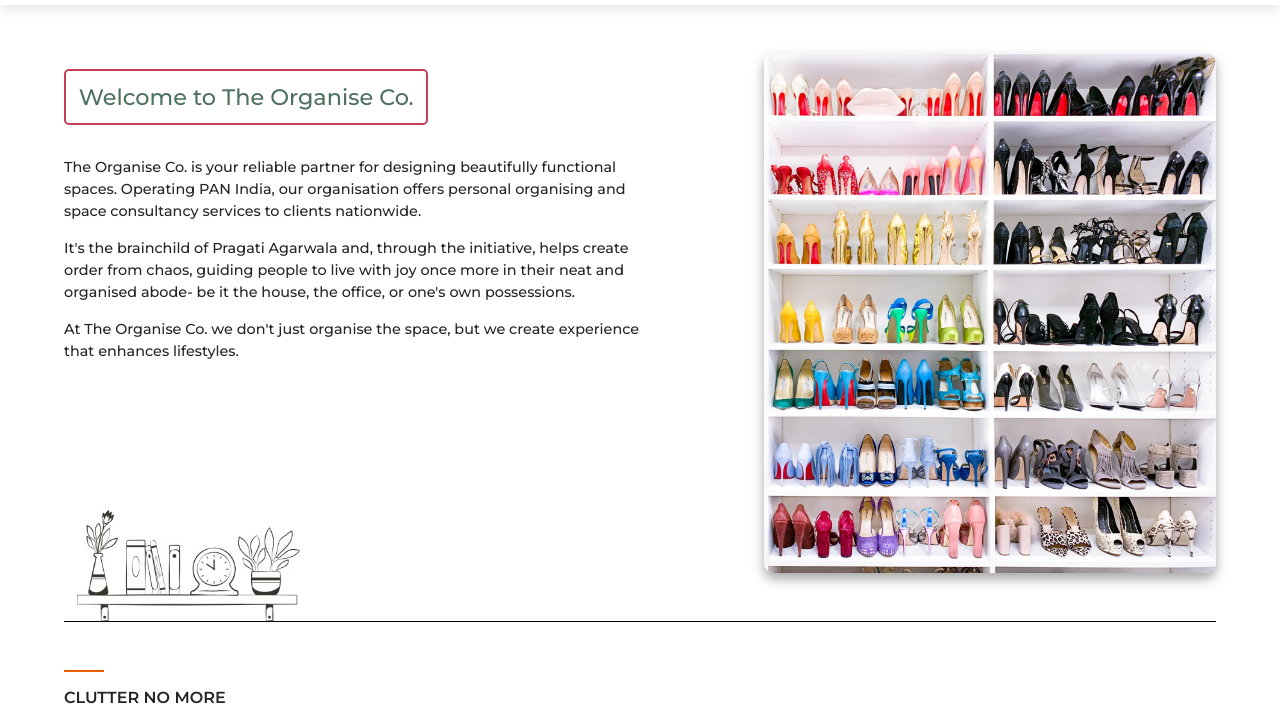
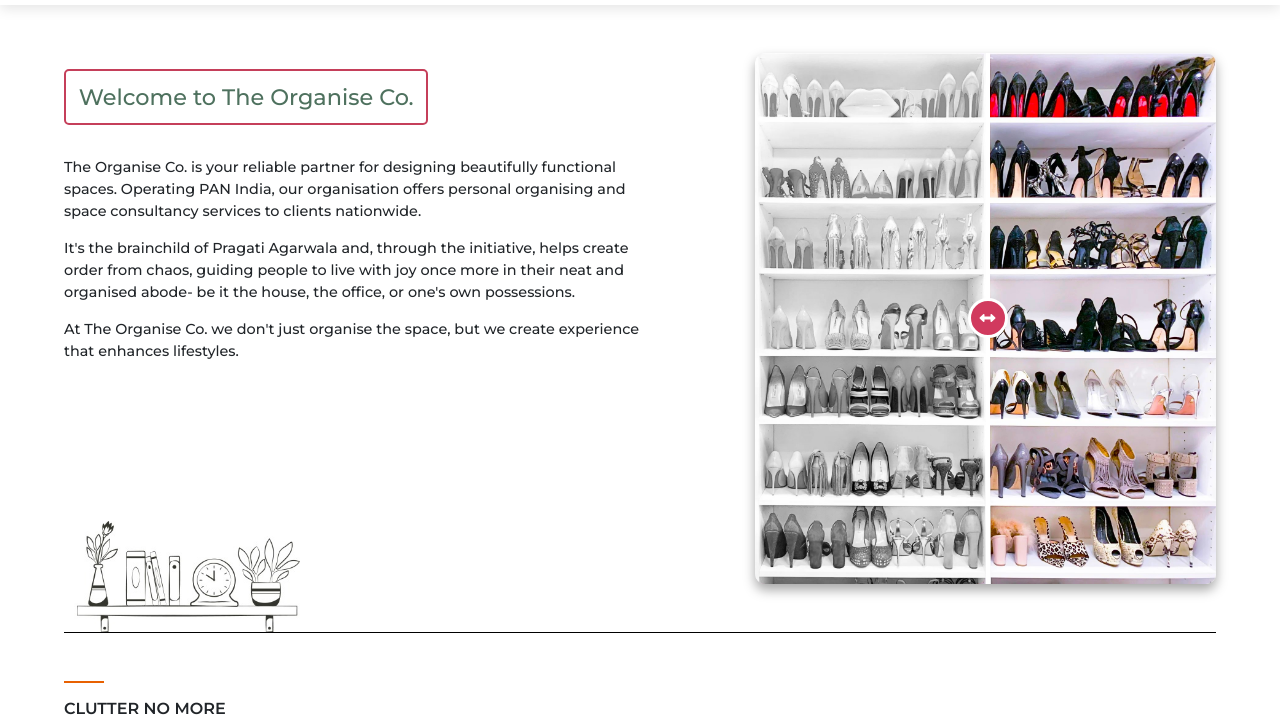
Before and after one commit to josephpal27/The-Organise-Co, a plain HTML site: page index.html in a window 1280 px wide. Shown: the part 76-800 px from the top of the page. Drawn offline with nearby package versions, Linux system fonts and the light colour scheme.

Commit message:
add before-after image slider functionality and adjust banner styles

```diff
--- a/assets/css/style.css
+++ b/assets/css/style.css
@@ -158,6 +158,9 @@ nav {
 .banner .banner-image {
   width: 49%;
 }
+#banner-1 .banner-image {
+  width: 40%;
+}
 .banner .banner-image .img-div {
   width: 100%;
   display: flex;
@@ -239,6 +242,9 @@ nav {
   .banner .banner-image {
     width: 100%;
     margin-top: 0.5rem;
+  }
+  #banner-1 .banner-image {
+    width: 100%;
   }
   #web-screen-banner{
     display: none;
@@ -1181,3 +1187,74 @@ footer{
   }
 }
 /* Back to Top Section End*/
+
+
+/* Before After Image Slider Starts Here */
+#before-after-slider {
+  width:100%;
+  position:relative;
+  border-radius: 10px;
+}
+
+#before-after-slider img {
+  width: 100%;
+  display:block;
+  user-select: none;
+}
+
+#after-image {
+  display:block
+}
+
+#before-image {
+  position:absolute;
+  height:100%;
+  width:50%;
+  top:0;
+  left:0;
+  overflow:hidden;
+  z-index:2;
+  border-radius: 10px;
+}
+
+#resizer {
+  position:absolute;
+  display:flex;
+  align-items:center;
+  z-index:5;
+  top:0;
+  left:50%;
+  height:100%;
+  width:4px;
+  background:white;
+  -ms-touch-action: pan-y;
+  touch-action: pan-y;
+}
+
+#resizer:after {
+  background: #d13a5e;
+  font-family: "Font Awesome 5 Free";
+  content:'\f337';
+  font-weight:900;
+  display:flex;
+  justify-content:center;
+  align-items:center;
+  color:white;
+  position:absolute;
+  margin: 0 0 0 -18px;
+  width:40px;
+  height:40px;
+  border-radius:50%;
+  border:3px solid white;
+}
+
+@media screen and (max-width: 768px) {
+  #resizer:after {
+    margin: 0 0 0 -15.2px;
+    width:33px;
+    height:33px;
+    font-weight: 600;
+    font-size: 1rem;
+  }
+}
+/* Before After Image Slider Ends Here */
--- a/assets/js/script.js
+++ b/assets/js/script.js
@@ -1,16 +1,18 @@
-
 // Functionality For Navbar Menu Button
-document.addEventListener('click', function (event) {
-    const navbar = document.querySelector('.navbar-collapse');
-    const toggler = document.querySelector('.navbar-toggler');
+document.addEventListener("click", function (event) {
+  const navbar = document.querySelector(".navbar-collapse");
+  const toggler = document.querySelector(".navbar-toggler");
 
   // Check if the click is outside the navbar and it's open
-    if (navbar.classList.contains('show') && !navbar.contains(event.target) && !toggler.contains(event.target)) {
+  if (
+    navbar.classList.contains("show") &&
+    !navbar.contains(event.target) &&
+    !toggler.contains(event.target)
+  ) {
     // Manually hide the navbar menu
     new bootstrap.Collapse(navbar).hide();
   }
 });
-
 
 // -------------------------------------------------------------------------------------------------------------------------------------------
 // Functionlity For Navbar Slide Down While Scrolling
@@ -37,7 +39,6 @@ document.addEventListener('click', function (event) {
 
 // -------------------------------------------------------------------------------------------------------------------------------------------
 
-
 // Functionality For Back to Top Btn
 let backToTopDiv = document.querySelector(".back-to-top");
 let backToTopBtn = document.querySelector(".back-to-top .fa-arrow-up");
@@ -62,8 +63,8 @@ window.addEventListener("scroll", () => {
 // Functionality For Slider
 
 let currentIndex = 0;
-const slides = document.querySelector('.slides');
-const totalSlides = document.querySelectorAll('.slide').length;
+const slides = document.querySelector(".slides");
+const totalSlides = document.querySelectorAll(".slide").length;
 const intervalTime = 3000; // 3 seconds
 
 function updateSlidePosition() {
@@ -81,21 +82,68 @@ function prevSlide() {
   updateSlidePosition();
 }
 
-document.querySelector('.next').addEventListener('click', nextSlide);
-document.querySelector('.prev').addEventListener('click', prevSlide);
+document.querySelector(".next").addEventListener("click", nextSlide);
+document.querySelector(".prev").addEventListener("click", prevSlide);
 
 // Auto-slide functionality
 let slideInterval = setInterval(nextSlide, intervalTime);
 
 // Pause the auto-slide when hovering over the carousel
-document.querySelector('.carousel').addEventListener('mouseenter', () => {
+document.querySelector(".carousel").addEventListener("mouseenter", () => {
   clearInterval(slideInterval);
 });
 
 // Resume auto-slide when not hovering
-document.querySelector('.carousel').addEventListener('mouseleave', () => {
+document.querySelector(".carousel").addEventListener("mouseleave", () => {
   slideInterval = setInterval(nextSlide, intervalTime);
 });
 
+// ---------------------------------------------------------------------------------------------------------------------------------------
 
-// ---------------------------------------------------------------------------------------------------------------------------------------
+// Functionality For Banner Before After Slider
+
+const sliders = document.querySelectorAll("#before-after-slider");
+
+sliders.forEach((slider) => {
+  const before = slider.querySelector("#before-image");
+  const beforeImage = before.querySelector("img");
+  const resizer = slider.querySelector("#resizer");
+
+  // Adjust overlay image width on page load
+  document.addEventListener("DOMContentLoaded", function () {
+    let width = slider.offsetWidth;
+    beforeImage.style.width = width + "px";
+  });
+
+  // Adjust overlay image width on resize
+  window.addEventListener("resize", function () {
+    let width = slider.offsetWidth;
+    beforeImage.style.width = width + "px";
+  });
+
+  // Handle mouse movement for dragging
+  slider.addEventListener("mousemove", function (e) {
+    let x = e.pageX - slider.getBoundingClientRect().left;
+    if (x >= 0 && x <= slider.offsetWidth) {
+      slideIt(x);
+    }
+  });
+
+  // Handle touch movement for dragging
+  slider.addEventListener("touchmove", function (e) {
+    let x;
+    for (let i = 0; i < e.changedTouches.length; i++) {
+      x = e.changedTouches[i].pageX - slider.getBoundingClientRect().left;
+    }
+    if (x >= 0 && x <= slider.offsetWidth) {
+      slideIt(x);
+    }
+  });
+
+  // Function to slide the resizer and adjust the overlay
+  function slideIt(x) {
+    let transform = Math.max(0, Math.min(x, slider.offsetWidth));
+    before.style.width = `${transform}px`;
+    resizer.style.left = `${transform}px`;
+  }
+});
--- a/index.html
+++ b/index.html
@@ -70,9 +70,21 @@
                 <!-- Content -->
                 <div class="banner-text">
                     <h3 data-aos="fade-right" data-aos-duration="1000">Welcome to The Organise Co.</h3>
+                    <!-- Mobile Banner -->
                     <div class="banner-image" id="mobile-screen-banner">
-                        <div class="img-div">
+                        <!-- <div class="img-div">
                             <img src="assets/images/banner/1.webp" alt="image" data-aos="fade">
+                        </div> -->
+                        <div id="before-after-slider">
+                            <div id="before-image">
+                                <img src="assets/images/banner/1-before.jpg" alt="before" />
+                            </div>
+
+                            <div id="after-image">
+                                <img src="assets/images/banner/1-after.jpg" alt="After" />
+                            </div>
+
+                            <div id="resizer"></div>
                         </div>
                     </div>
                     <p data-aos="fade" data-aos-duration="1000">The Organise Co. is your reliable partner for designing beautifully functional spaces. Operating PAN India, our organisation offers personal organising and space consultancy services to clients nationwide.</p>
@@ -80,9 +92,21 @@
                     <p data-aos="fade" data-aos-duration="1000">At The Organise Co. we don't just organise the space, but we create experience that enhances lifestyles.</p>
                 </div>
                 <!-- Image -->
+                <!-- Web Banner -->
                 <div class="banner-image" id="web-screen-banner">
-                    <div class="img-div">
+                    <!-- <div class="img-div">
                         <img src="assets/images/banner/1.webp" alt="image" data-aos="fade">
+                    </div> -->
+                    <div id="before-after-slider">
+                        <div id="before-image">
+                            <img src="assets/images/banner/1-before.jpg" alt="before" />
+                        </div>
+
+                        <div id="after-image">
+                            <img src="assets/images/banner/1-after.jpg" alt="After" />
+                        </div>
+
+                        <div id="resizer"></div>
                     </div>
                 </div>
             </div>
```
Lines whose indentation alone changed are shown as unchanged.
